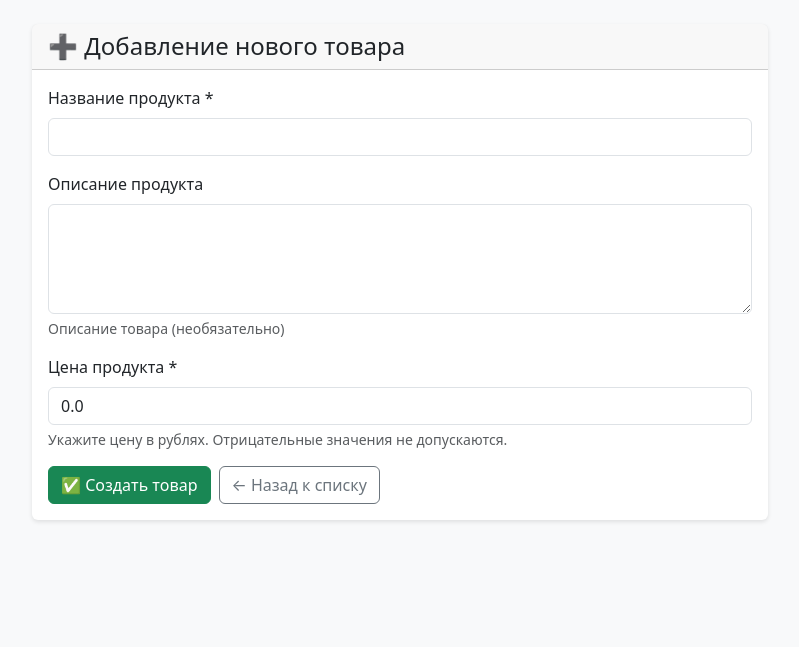
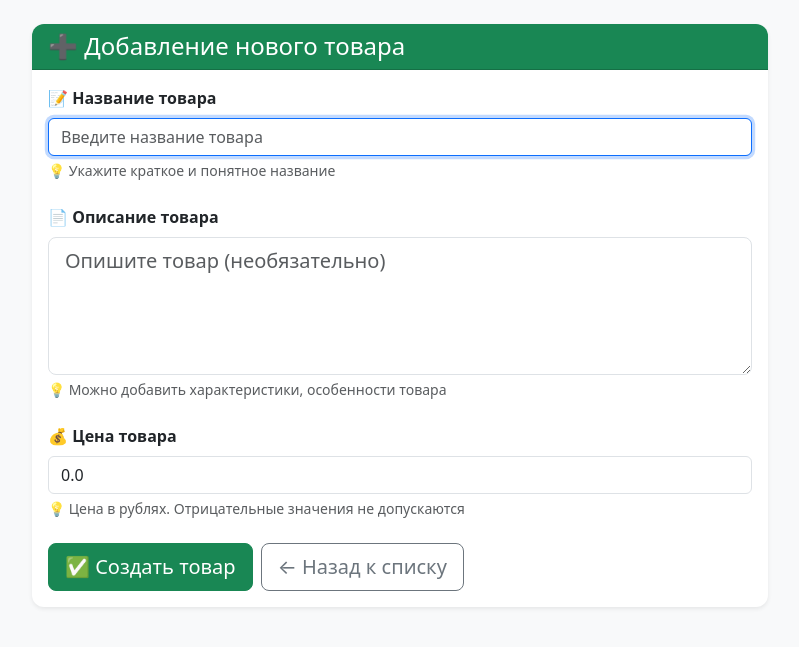
Before and after one commit to Anton742-Tu/ShopMod, a Django app: page /products/create/ in a window 1280 px wide. Shown: the part 56-703 px from the top of the page, without its empty margins (240-1039 px from the left). Run offline with Django 5.2, Linux system fonts and the light colour scheme.

Commit message:
Что мы улучшили через __init__: 🎨
✅ Единообразные стили для всех полей формы
✅ Placeholder'ы с подсказками для пользователя
✅ Кастомные лейблы с эмодзи для лучшей визуализации
✅ Help text с полезными подсказками под каждым полем
✅ Автофокус на поле названия при создании товара
✅ Валидные HTML-атрибуты для числовых полей

```diff
--- a/products/forms.py
+++ b/products/forms.py
@@ -18,21 +18,46 @@ FORBIDDEN_WORDS = [
 class ProductForm(forms.ModelForm):
     class Meta:
         model = Product
-        fields = ['name', 'description', 'price']  # 👈 Добавили price
-        widgets = {
-            'name': forms.TextInput(attrs={'class': 'form-control'}),
-            'description': forms.Textarea(attrs={'class': 'form-control', 'rows': 4}),
-            'price': forms.NumberInput(attrs={
-                'class': 'form-control',
-                'step': '0.01',
-                'min': '0'
-            }),
-        }
-        labels = {
-            'name': 'Название продукта',
-            'description': 'Описание продукта',
-            'price': 'Цена продукта',
-        }
+        fields = ['name', 'description', 'price']
+
+    def __init__(self, *args, **kwargs):
+        """
+        Стилизация формы через метод __init__
+        """
+        super().__init__(*args, **kwargs)
+
+        # Базовые CSS классы для всех полей
+        base_css_class = 'form-control'
+
+        # Стилизация каждого поля
+        self.fields['name'].widget.attrs.update({
+            'class': base_css_class,
+            'placeholder': 'Введите название товара',
+            'autofocus': True
+        })
+
+        self.fields['description'].widget.attrs.update({
+            'class': f'{base_css_class} form-control-lg',
+            'placeholder': 'Опишите товар (необязательно)',
+            'rows': 4
+        })
+
+        self.fields['price'].widget.attrs.update({
+            'class': base_css_class,
+            'placeholder': '0.00',
+            'step': '0.01',
+            'min': '0'
+        })
+
+        # Кастомные лейблы с иконками
+        self.fields['name'].label = '📝 Название товара'
+        self.fields['description'].label = '📄 Описание товара'
+        self.fields['price'].label = '💰 Цена товара'
+
+        # Добавляем подсказки для полей
+        self.fields['name'].help_text = 'Укажите краткое и понятное название'
+        self.fields['description'].help_text = 'Можно добавить характеристики, особенности товара'
+        self.fields['price'].help_text = 'Цена в рублях. Отрицательные значения не допускаются'
 
     def clean_price(self):
         """
@@ -41,7 +66,7 @@ class ProductForm(forms.ModelForm):
         price = self.cleaned_data.get('price')
 
         if price is not None and price < 0:
-            raise forms.ValidationError("Цена не может быть отрицательной.")
+            raise forms.ValidationError("❌ Цена не может быть отрицательной.")
 
         return price
 
@@ -57,7 +82,7 @@ class ProductForm(forms.ModelForm):
         for word in FORBIDDEN_WORDS:
             if word in name or word in description:
                 raise forms.ValidationError(
-                    f"Ошибка: использование слова '{word}' запрещено в названии или описании товара."
+                    f"🚫 Ошибка: использование слова '{word}' запрещено в названии или описании товара."
                 )
 
         return cleaned_data
--- a/products/templates/products/product_form.html
+++ b/products/templates/products/product_form.html
@@ -7,8 +7,8 @@
 {% block content %}
 <div class="row justify-content-center">
     <div class="col-md-8">
-        <div class="card">
-            <div class="card-header">
+        <div class="card shadow-sm">
+            <div class="card-header {% if object %}bg-warning{% else %}bg-success{% endif %} text-white">
                 <h4 class="card-title mb-0">
                     {% if object %}
                         ✏️ Редактирование "{{ object.name }}"
@@ -18,63 +18,45 @@
                 </h4>
             </div>
             <div class="card-body">
-                <form method="post">
+                <form method="post" novalidate>
                     {% csrf_token %}
 
-                    {% if form.errors %}
+                    {% if form.non_field_errors %}
                         <div class="alert alert-danger">
-                            <strong>Ошибка!</strong> Пожалуйста, исправьте ошибки ниже.
+                            {% for error in form.non_field_errors %}
+                                <div>❌ {{ error }}</div>
+                            {% endfor %}
                         </div>
                     {% endif %}
 
-                    <div class="mb-3">
-                        <label for="{{ form.name.id_for_label }}" class="form-label">
-                            {{ form.name.label }} *
+                    {% for field in form %}
+                    <div class="mb-4">
+                        <label for="{{ field.id_for_label }}" class="form-label fw-bold">
+                            {{ field.label }}
                         </label>
-                        {{ form.name }}
-                        {% if form.name.errors %}
-                            <div class="text-danger small mt-1">
-                                {{ form.name.errors }}
+                        {{ field }}
+
+                        {% if field.help_text %}
+                            <div class="form-text text-muted">
+                                💡 {{ field.help_text }}
+                            </div>
+                        {% endif %}
+
+                        {% if field.errors %}
+                            <div class="text-danger small mt-2">
+                                {% for error in field.errors %}
+                                    <div>⚠️ {{ error }}</div>
+                                {% endfor %}
                             </div>
                         {% endif %}
                     </div>
+                    {% endfor %}
 
-                    <div class="mb-3">
-                        <label for="{{ form.description.id_for_label }}" class="form-label">
-                            {{ form.description.label }}
-                        </label>
-                        {{ form.description }}
-                        {% if form.description.errors %}
-                            <div class="text-danger small mt-1">
-                                {{ form.description.errors }}
-                            </div>
-                        {% endif %}
-                        <div class="form-text">
-                            Описание товара (необязательно)
-                        </div>
-                    </div>
-
-                    <!-- 👇 ДОБАВЛЯЕМ ПОЛЕ ЦЕНЫ -->
-                    <div class="mb-3">
-                        <label for="{{ form.price.id_for_label }}" class="form-label">
-                            {{ form.price.label }} *
-                        </label>
-                        {{ form.price }}
-                        {% if form.price.errors %}
-                            <div class="text-danger small mt-1">
-                                {{ form.price.errors }}
-                            </div>
-                        {% endif %}
-                        <div class="form-text">
-                            Укажите цену в рублях. Отрицательные значения не допускаются.
-                        </div>
-                    </div>
-
-                    <div class="d-flex gap-2">
-                        <button type="submit" class="btn btn-success">
+                    <div class="d-flex gap-2 mt-4">
+                        <button type="submit" class="btn {% if object %}btn-warning{% else %}btn-success{% endif %} btn-lg">
                             {% if object %}💾 Сохранить изменения{% else %}✅ Создать товар{% endif %}
                         </button>
-                        <a href="{% url 'product_list' %}" class="btn btn-outline-secondary">
+                        <a href="{% url 'product_list' %}" class="btn btn-outline-secondary btn-lg">
                             ← Назад к списку
                         </a>
                     </div>
--- a/static/css/style.css
+++ b/static/css/style.css
@@ -26,3 +26,33 @@ body {
     border: none;
     border-radius: 8px;
 }
+
+/* Стили для форм */
+.form-control:focus {
+    border-color: #0d6efd;
+    box-shadow: 0 0 0 0.2rem rgba(13, 110, 253, 0.25);
+}
+
+.form-control-lg {
+    min-height: 100px;
+    resize: vertical;
+}
+
+/* Стили для карточек форм */
+.card {
+    border: none;
+    border-radius: 12px;
+}
+
+.card-header {
+    border-radius: 12px 12px 0 0 !important;
+}
+
+/* Анимации */
+.btn {
+    transition: all 0.3s ease;
+}
+
+.btn:hover {
+    transform: translateY(-2px);
+}
```
